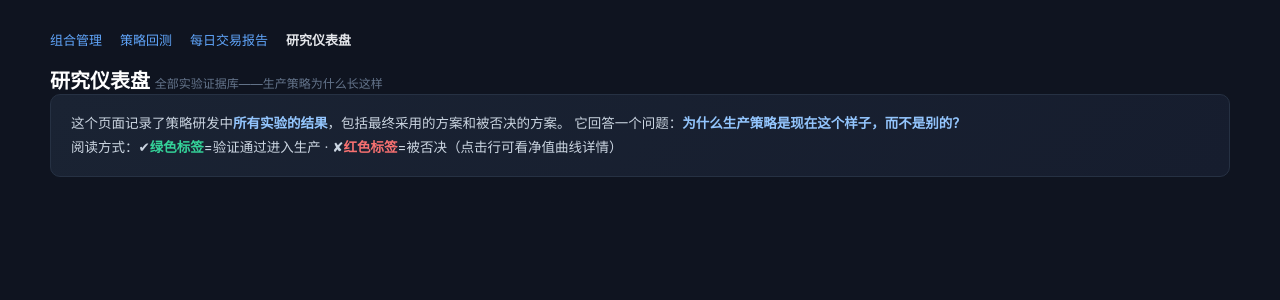
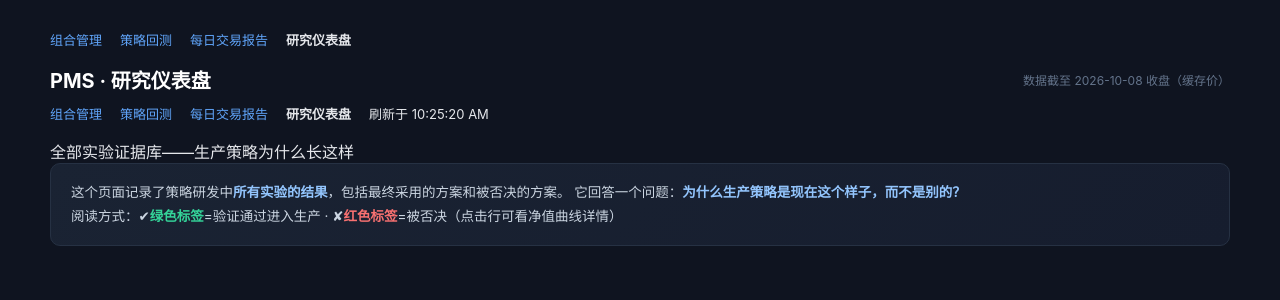
Before and after one commit to idlocus/quantitative_trading_system, a Flask app: page /research/ in a window 1280 px wide. Shown: the top 300 px of the page. Run offline with Flask 3, Linux system fonts and the light colour scheme; parts of the project's set-up code (start-up, migrations or seed data) failed here and were passed over.

Commit message:
四页顶部统一完成：PMS前缀+flex布局+右侧数据截至；移除策略页诊断条

```diff
--- a/webapp/templates/dashboard_index.html
+++ b/webapp/templates/dashboard_index.html
@@ -7,7 +7,7 @@
 *{box-sizing:border-box;margin:0;padding:0}
 body{font-family:-apple-system,"Segoe UI","Microsoft YaHei",sans-serif;background:#0f1420;color:#e5e7eb;padding:20px}
 .container{max-width:1180px;margin:0 auto}
-h1{font-size:20px;color:#fff}
+h1{font-size:20px;color:#fff;display:flex;justify-content:space-between;align-items:center}
 h1 .sub{font-size:12px;color:#64748b;font-weight:400}
 .nav{margin:10px 0 16px;font-size:13px;display:flex;gap:18px;align-items:center}
 .nav a{color:#60a5fa;text-decoration:none}.nav a:hover{text-decoration:underline}
@@ -33,7 +33,11 @@ a{color:#60a5fa;text-decoration:none}a:hover{text-decoration:underline}
 <body>
 <div class="container">
   <div class="nav"><a href="/pms">组合管理</a><a href="/strategy">策略回测</a><a href="/results">每日交易报告</a><b>研究仪表盘</b></div>
-  <h1>研究仪表盘 <span class="sub">全部实验证据库——生产策略为什么长这样</span></h1>
+  <h1>PMS · 研究仪表盘 <span class="sub">数据截至 {{ header_data.as_of }} 收盘（缓存价）</span></h1>
+  <div class="nav"><a href="/pms">组合管理</a><a href="/strategy">策略回测</a><a href="/results">每日交易报告</a><b>研究仪表盘</b>
+    <span class="refresh">刷新于 <script>document.write(new Date().toLocaleTimeString())</script></span>
+  </div>
+  <!-- old_h1 --> <span class="sub">全部实验证据库——生产策略为什么长这样</span></h1>
 
   <div class="intro">
     这个页面记录了策略研发中<b>所有实验的结果</b>，包括最终采用的方案和被否决的方案。
--- a/webapp/templates/results_index.html
+++ b/webapp/templates/results_index.html
@@ -30,7 +30,11 @@ details summary { cursor: pointer; font-size: 14px; color: #cbd5e1; }
 <body>
 <div class="container">
   <div class="nav"><a href="/pms">组合管理</a><a href="/strategy">策略回测</a><b>每日交易报告</b><a href="/research">研究仪表盘</a></div>
-  <h1>每日交易报告 <span class="sub">每个交易日一份：盘前展望 / 决策依据 / 成交 / 持仓归因 / 收盘点评</span></h1>
+  <h1>PMS · 每日交易报告 <span class="sub">数据截至 {{ header_data.as_of }} 收盘（缓存价）</span></h1>
+  <div class="nav"><a href="/pms">组合管理</a><a href="/strategy">策略回测</a><b>每日交易报告</b><a href="/research">研究仪表盘</a>
+    <span class="refresh">刷新于 <script>document.write(new Date().toLocaleTimeString())</script></span>
+  </div>
+  <!-- old_h1 --> <span class="sub">每个交易日一份：盘前展望 / 决策依据 / 成交 / 持仓归因 / 收盘点评</span></h1>
 
   <div class="card">
     <h3>📅 交易日历（{{ journals|length }} 个交易日）</h3>
```
Also changed, not shown: webapp/templates/strategy.html (+2 -6 lines).
